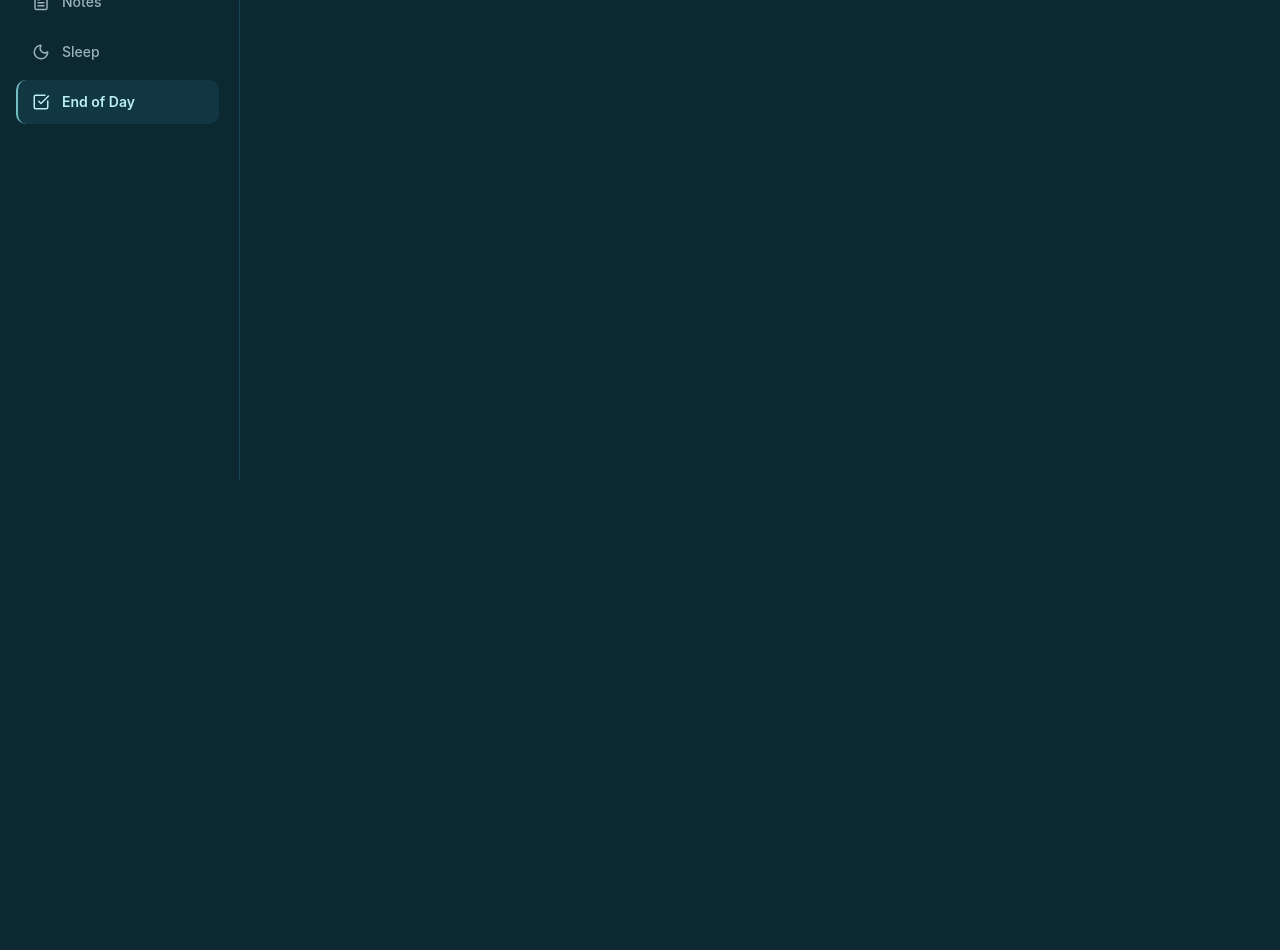
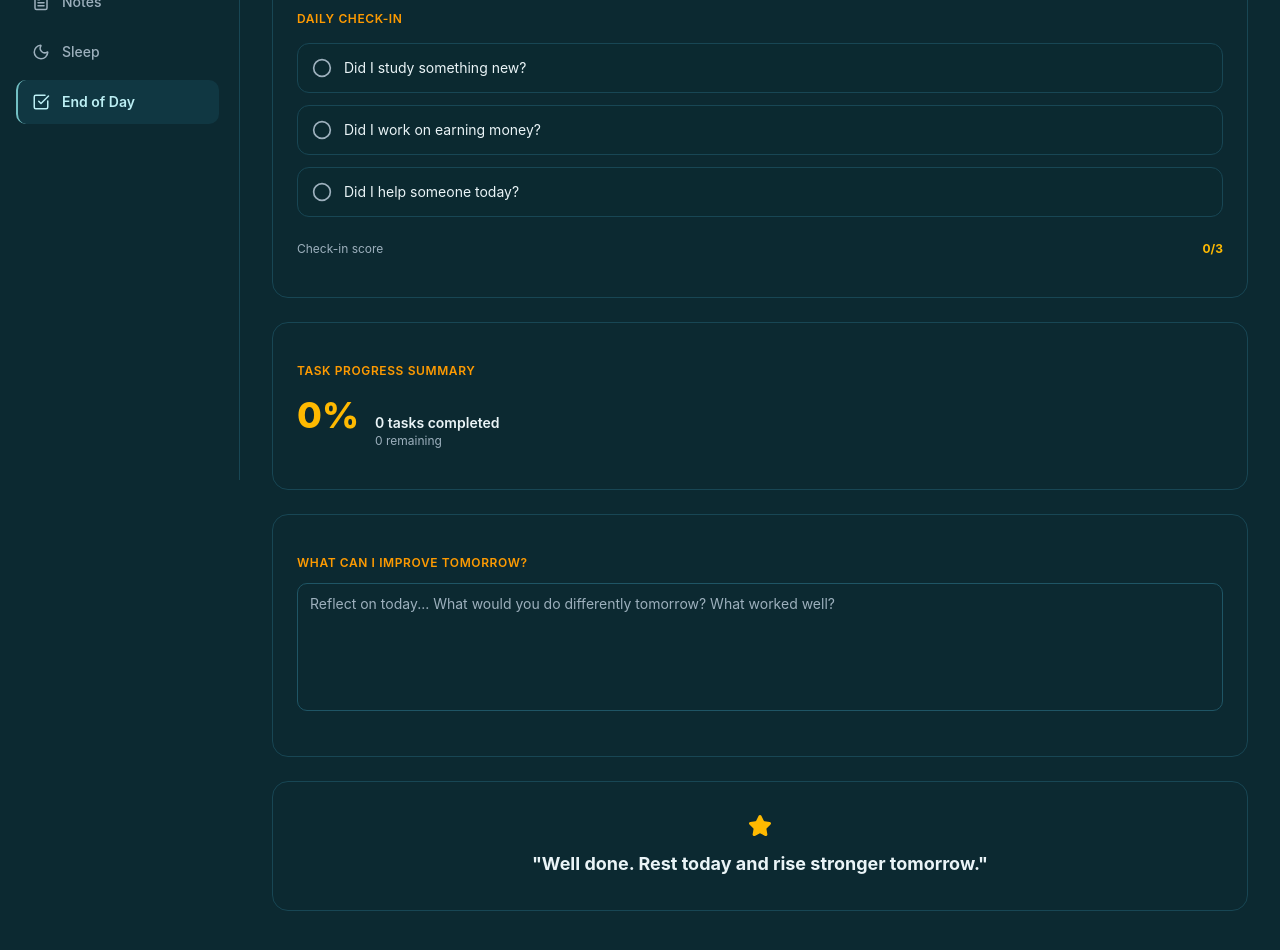
Before and after one commit to joudyjalal/personal-productivity, a React (Vite) app: page /eod in a window 1280 px wide. Shown: the part 320-1270 px from the top of the page. Before the commit the page ends 800 px from the top, so only its background shows below. Built offline with nearby package versions, Linux system fonts and the light colour scheme.

Commit message:
feat(end-of-day): implement End of Day review page with dynamic checklist

```diff
--- a/src/pages/EndOfDay.tsx
+++ b/src/pages/EndOfDay.tsx
@@ -1,6 +1,187 @@
+import { useState, useEffect } from "react";
+import { Card, CardContent } from "@/components/ui/card";
+import { Moon, Star, CheckCircle2, Circle } from "lucide-react";
+
+interface CheckItem {
+  id: string;
+  label: string;
+  completed: boolean;
+}
 
 export default function EndOfDay() {
+  const todayStr = new Date().toLocaleDateString("en-US", {
+    weekday: "long",
+    year: "numeric",
+    month: "long",
+    day: "numeric",
+  });
+
+  const [checkItems, setCheckItems] = useState<CheckItem[]>(() => {
+    const saved = localStorage.getItem("life_os_endofday_checkins");
+    if (saved) {
+      try {
+        return JSON.parse(saved);
+      } catch (e) {
+        console.error(e);
+      }
+    }
+    return [
+      { id: "study", label: "Did I study something new?", completed: false },
+      { id: "earn", label: "Did I work on earning money?", completed: false },
+      { id: "help", label: "Did I help someone today?", completed: false },
+    ];
+  });
+
+  const [reflection, setReflection] = useState(() => {
+    return localStorage.getItem("life_os_endofday_reflection") || "";
+  });
+
+  const [taskStats, setTaskStats] = useState({
+    completed: 0,
+    remaining: 0,
+    percentage: 0,
+  });
+
+  useEffect(() => {
+    const savedItems = localStorage.getItem("daily_schedule_items");
+    if (savedItems) {
+      try {
+        const items = JSON.parse(savedItems);
+        if (Array.isArray(items) && items.length > 0) {
+          const total = items.length;
+          const completed = items.filter(
+            (item: any) => item.completed === true,
+          ).length;
+          const remaining = total - completed;
+          const percentage = Math.round((completed / total) * 100);
+
+          setTaskStats({ completed, remaining, percentage });
+        }
+      } catch (e) {
+        console.error(e);
+      }
+    }
+  }, []);
+
+  useEffect(() => {
+    localStorage.setItem(
+      "life_os_endofday_checkins",
+      JSON.stringify(checkItems),
+    );
+  }, [checkItems]);
+
+  useEffect(() => {
+    localStorage.setItem("life_os_endofday_reflection", reflection);
+  }, [reflection]);
+
+  const toggleCheck = (id: string) => {
+    setCheckItems((prev) =>
+      prev.map((item) =>
+        item.id === id ? { ...item, completed: !item.completed } : item,
+      ),
+    );
+  };
+
+  const completedCount = checkItems.filter((i) => i.completed).length;
+
   return (
-    <div>EndOfDay</div>
-  )
+    <div className="space-y-6 max-w-5xl mx-auto pb-10 px-2 sm:px-0">
+      <Card className="bg-(--surface) border-(--border) p-8 relative overflow-hidden">
+        <div className="space-y-2">
+          <Moon className="w-8 h-8 text-amber-300 mb-2" />
+          <h1 className="text-3xl font-bold text-(--foreground) tracking-tight">
+            End of Day Review
+          </h1>
+          <p className="text-sm text-(--muted-foreground)">{todayStr}</p>
+        </div>
+      </Card>
+
+      <Card className="bg-(--surface) border-(--border)">
+        <CardContent className="p-6 space-y-4">
+          <span className="text-xs uppercase tracking-wider font-semibold text-amber-500 block">
+            DAILY CHECK-IN
+          </span>
+
+          <div className="space-y-3">
+            {checkItems.map((item) => (
+              <div
+                key={item.id}
+                onClick={() => toggleCheck(item.id)}
+                className="flex items-center gap-3 p-3.5 rounded-xl border border-(--border) bg-(--background)/40 hover:bg-(--background) cursor-pointer transition-all"
+              >
+                {item.completed ? (
+                  <CheckCircle2 className="w-5 h-5 text-amber-400 shrink-0" />
+                ) : (
+                  <Circle className="w-5 h-5 text-(--muted-foreground) shrink-0" />
+                )}
+                <span
+                  className={`text-sm ${
+                    item.completed
+                      ? "line-through text-(--muted-foreground)"
+                      : "text-(--foreground)"
+                  }`}
+                >
+                  {item.label}
+                </span>
+              </div>
+            ))}
+          </div>
+
+          <div className="flex justify-between items-center pt-2 text-xs text-(--muted-foreground)">
+            <span>Check-in score</span>
+            {/* تم جعل القيمة الكلية ديناميكية بناءً على عدد العناصر */}
+            <span className="font-bold text-amber-400">
+              {completedCount}/{checkItems.length}
+            </span>
+          </div>
+        </CardContent>
+      </Card>
+
+      <Card className="bg-(--surface) border-(--border)">
+        <CardContent className="p-6 space-y-3">
+          <span className="text-xs uppercase tracking-wider font-semibold text-amber-500 block">
+            TASK PROGRESS SUMMARY
+          </span>
+
+          <div className="flex items-baseline gap-4 pt-1">
+            <span className="text-4xl font-extrabold text-amber-400">
+              {taskStats.percentage}%
+            </span>
+            <div>
+              <p className="text-sm font-semibold text-(--foreground)">
+                {taskStats.completed} tasks completed
+              </p>
+              <p className="text-xs text-(--muted-foreground)">
+                {taskStats.remaining} remaining
+              </p>
+            </div>
+          </div>
+        </CardContent>
+      </Card>
+
+      <Card className="bg-(--surface) border-(--border)">
+        <CardContent className="p-6 space-y-3">
+          <span className="text-xs uppercase tracking-wider font-semibold text-amber-500 block">
+            WHAT CAN I IMPROVE TOMORROW?
+          </span>
+
+          <textarea
+            value={reflection}
+            onChange={(e) => setReflection(e.target.value)}
+            placeholder="Reflect on today... What would you do differently tomorrow? What worked well?"
+            className="w-full h-32 p-4 rounded-xl border border-(--border) bg-(--background)/50 text-(--foreground) text-sm focus:outline-none resize-none"
+          />
+        </CardContent>
+      </Card>
+
+      <Card className="bg-(--surface) border-(--border) text-center p-8">
+        <CardContent className="space-y-3 flex flex-col items-center">
+          <Star className="w-6 h-6 text-amber-400 fill-amber-400" />
+          <blockquote className="text-lg font-bold text-(--foreground) max-w-xl">
+            "Well done. Rest today and rise stronger tomorrow."
+          </blockquote>
+        </CardContent>
+      </Card>
+    </div>
+  );
 }
```
